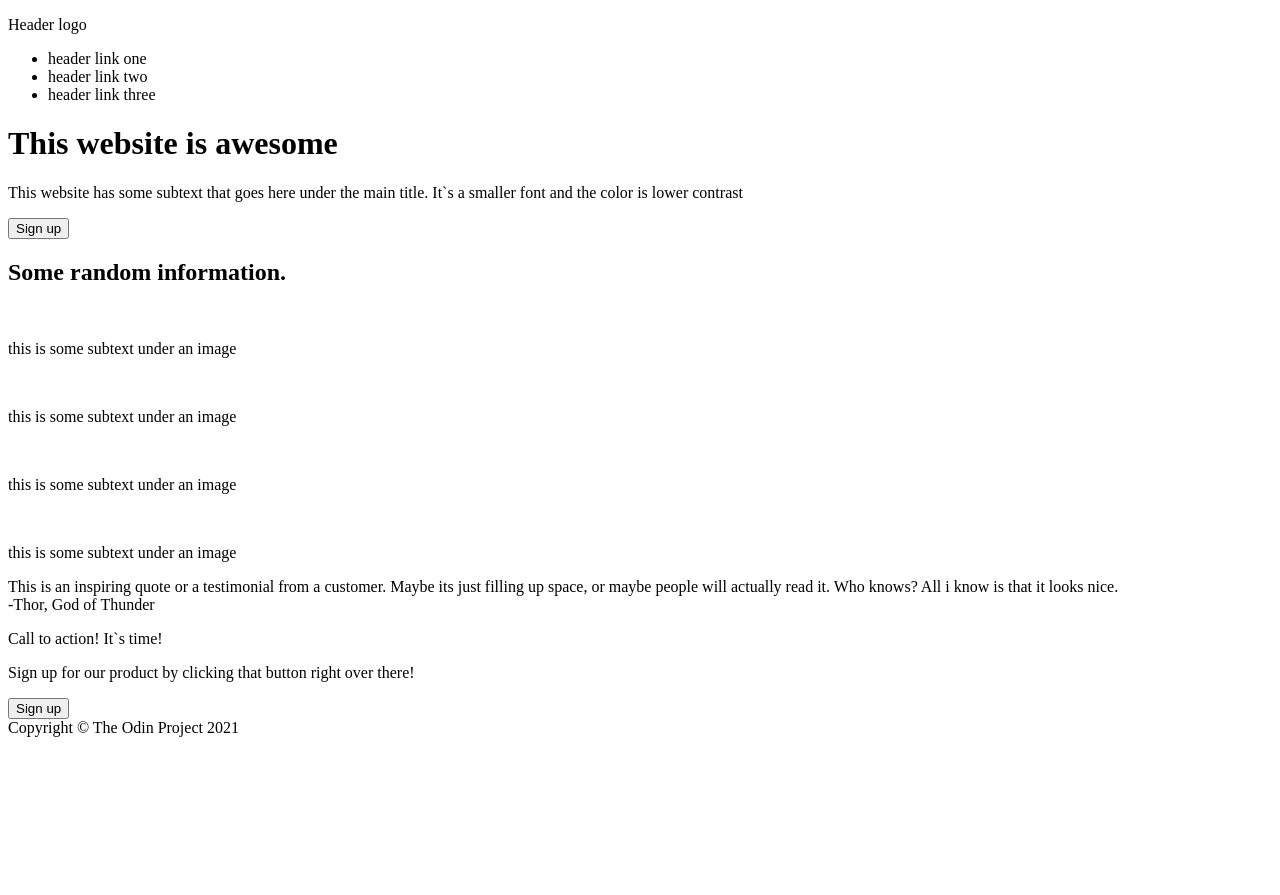
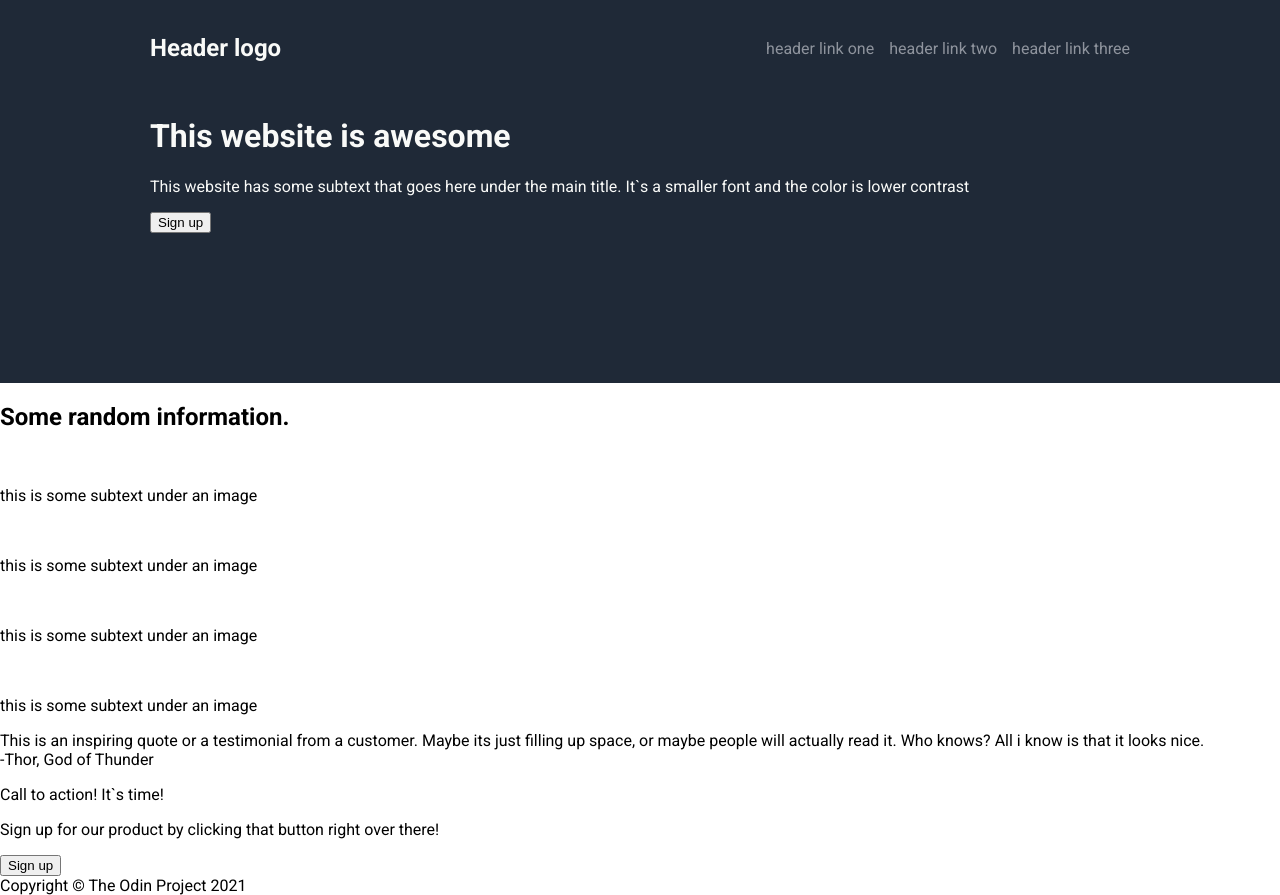
Before and after one commit to effexia/Landing-page-project, a plain HTML site: page index.html in a window 1280 px wide. Before the commit the page ends 800 px from the top, so only its background shows below. Drawn offline with Linux system fonts and the light colour scheme.

Commit message:
add header styles in css

```diff
--- a/index.html
+++ b/index.html
@@ -4,24 +4,30 @@
     <meta charset="UTF-8" />
     <meta name="viewport" content="width=device-width, initial-scale=1.0" />
     <title>Landing page layout</title>
+    <link href="./styles.css" rel="stylesheet" />
+    <style>
+      @import url("https://fonts.googleapis.com/css2?family=Roboto:ital,wght@0,100..900;1,100..900&display=swap");
+    </style>
   </head>
   <body>
+    <div class="top">
       <div class="header">
-      <p>Header logo</p>
+        <p class="logo">Header logo</p>
         <ul>
-        <li>header link one</li>
-        <li>header link two</li>
-        <li>header link three</li>
+          <li><a href="">header link one</a></li>
+          <li><a href="">header link two</a></li>
+          <li><a href="">header link three</a></li>
         </ul>
       </div>
       <div class="hero">
         <h1>This website is awesome</h1>
         <p>
-        This website has some subtext that goes here under the main title. It`s
-        a smaller font and the color is lower contrast
+          This website has some subtext that goes here under the main title.
+          It`s a smaller font and the color is lower contrast
         </p>
         <button>Sign up</button>
         <img alt="" />
+      </div>
     </div>
     <div class="info">
       <h2>Some random information.</h2>
--- /dev/null
+++ b/styles.css
@@ -0,0 +1,35 @@
+body{
+    font-family: "Roboto", sans-serif;
+    display: flex;
+    flex-direction: column;
+    justify-content: space-between;
+    margin: 0;
+}
+.top{
+    color: #F9FAF8;
+    background-color: #1F2937 ;
+    padding: 0px 150px 150px 150px;
+}
+.header{
+    display: flex;
+    justify-content: space-between;
+    padding: 10px 0px;
+    align-items: center;
+}
+.logo{
+    font-size: 24px;
+    font-weight: 700;
+}
+ul{
+    margin: 0;
+    padding: 0;
+    display: flex;
+    gap: 15px;
+}
+li{
+    list-style-type: none;
+}
+a{
+    color: #E5E7EB90;
+    text-decoration: none;
+}
```
Lines whose indentation alone changed are shown as unchanged.
